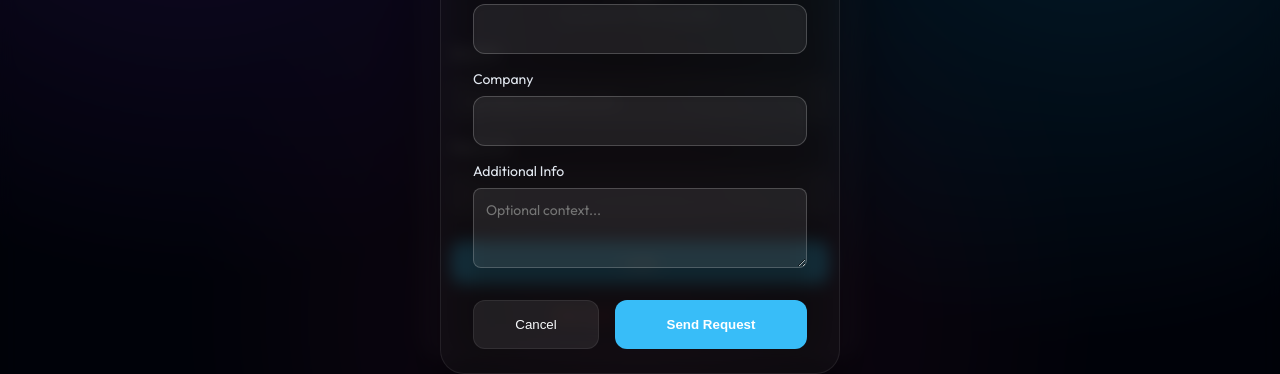
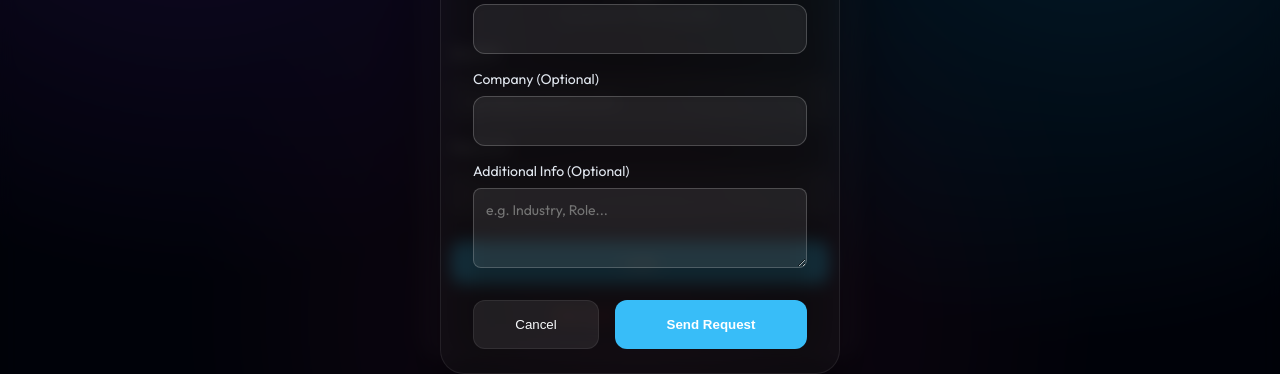
Before and after one commit to pattnaikrohan/ContiRateCalculator, a React (Vite) app in the folder client/: page / in a window 1280 px wide. Both pictures are taken after a click on the button "New User? Request Access". Shown: the part 322-696 px from the top of the page. Built offline with nearby package versions, Linux system fonts and the light colour scheme.

Commit message:
new user request_v2

```diff
--- a/client/src/AuthPage.jsx
+++ b/client/src/AuthPage.jsx
@@ -47,12 +47,12 @@ function RequestAccessModal({ onClose, onSuccess }) {
             <input type="email" required value={formData.email} onChange={e => setFormData({...formData, email: e.target.value})} />
           </div>
           <div className="form-group">
-            <label>Company</label>
-            <input type="text" required value={formData.company} onChange={e => setFormData({...formData, company: e.target.value})} />
+            <label>Company (Optional)</label>
+            <input type="text" value={formData.company} onChange={e => setFormData({...formData, company: e.target.value})} />
           </div>
           <div className="form-group">
-            <label>Additional Info</label>
-            <textarea placeholder="Optional context..." value={formData.message} onChange={e => setFormData({...formData, message: e.target.value})} style={{minHeight: '80px', borderRadius: '8px', padding: '0.75rem'}} />
+            <label>Additional Info (Optional)</label>
+            <textarea placeholder="e.g. Industry, Role..." value={formData.message} onChange={e => setFormData({...formData, message: e.target.value})} style={{minHeight: '80px', borderRadius: '8px', padding: '0.75rem'}} />
           </div>
 
           {error && <div className="auth-error" style={{margin: '0.5rem 0'}}>{error}</div>}
```
Also changed, not shown: 1 other file (tests, documents, lock files or other folders).
